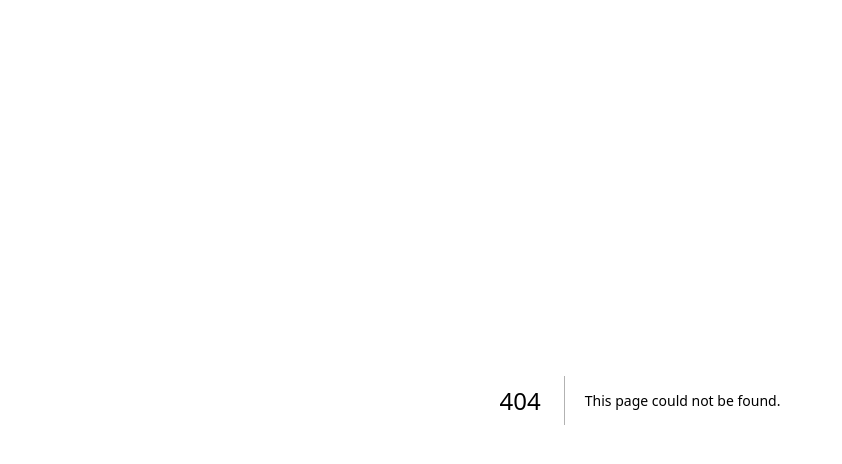
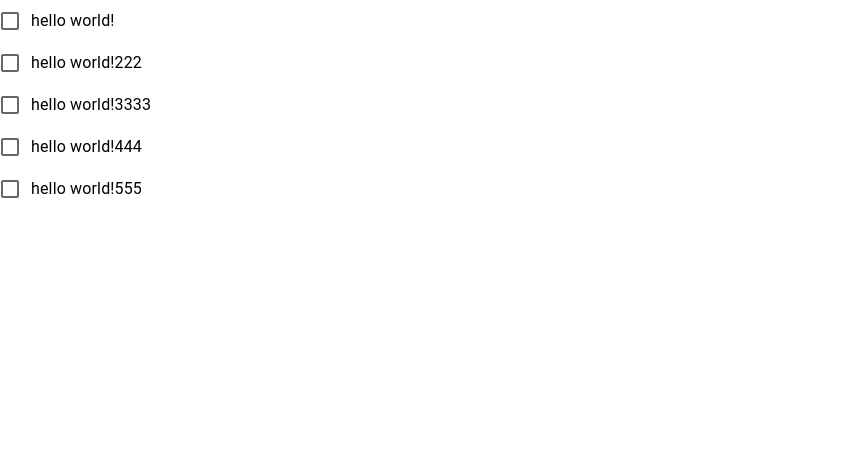
Before and after one commit to jinho-choi123/todo-frontend, a Next.js app: page /test in a window 1280 px wide. Before the commit this address had no page. Shown: the top 464 px of the page, without its empty margins (0-842 px from the left). Built offline with nearby package versions, Linux system fonts and the light colour scheme.

Commit message:
add checkbox and label

```diff
--- /dev/null
+++ b/components/TodoList.js
@@ -0,0 +1,18 @@
+import {Box, Checkbox, FormControlLabel, FormGroup} from '@mui/material'
+
+const TodoList = ({todoData}) => {
+    const todos = todoData.map(({title, status, date, id}) =>{
+        console.log(title)
+        return (<FormGroup>
+            <FormControlLabel control={<Checkbox />} label={title}/>
+        </FormGroup>)
+    } )
+
+    return (
+        <Box>
+            {todos}
+        </Box>
+    )
+}
+
+export default TodoList
--- /dev/null
+++ b/components/dummyData.js
@@ -0,0 +1,35 @@
+
+const todoData = [
+    {
+        title: "hello world!",
+        status: true,
+        date: '2022-10-1',
+        id: "123f52"
+    },
+    {
+        title: "hello world!222",
+        status: true,
+        date: '2022-10-12',
+        id: "123f5fas2"
+    },
+    {
+        title: "hello world!3333",
+        status: true,
+        date: '2022-10-4',
+        id: "123f5dfga2"
+    },
+    {
+        title: "hello world!444",
+        status: true,
+        date: '2022-10-6',
+        id: "123ffgh52"
+    },
+    {
+        title: "hello world!555",
+        status: true,
+        date: '2022-10-10',
+        id: "123f5xzcverwq2"
+    },
+]
+
+export default todoData
--- /dev/null
+++ b/pages/test.js
@@ -0,0 +1,11 @@
+import TodoList from '../components/TodoList'
+import todoData from '../components/dummyData';
+const Test = () => {
+    return (
+        <div>
+            <TodoList todoData={todoData}/>
+        </div>
+    )
+}
+
+export default Test
```
Also changed, not shown: 1 other file (tests, documents, lock files or other folders).
